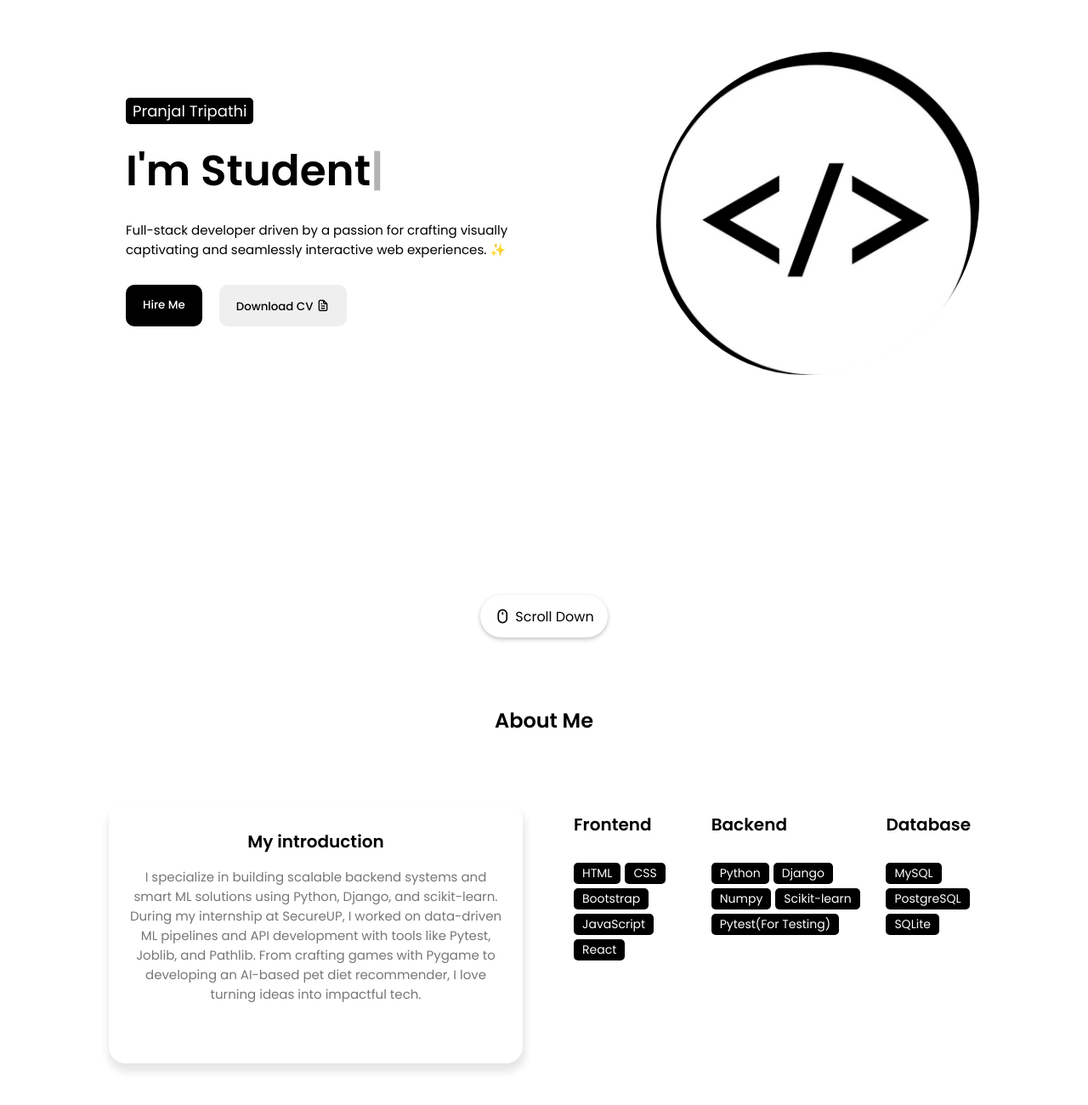
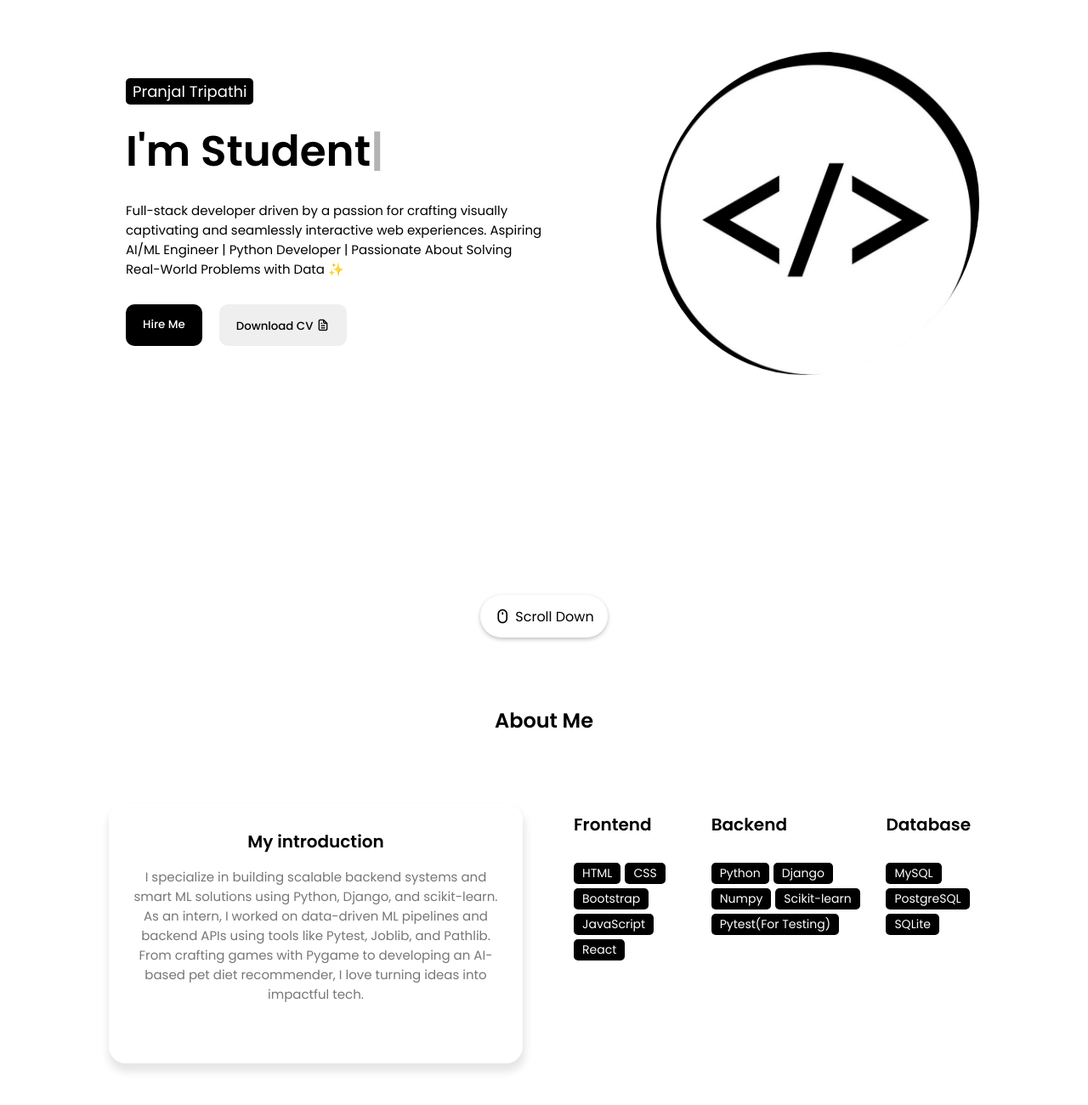
Before and after one commit to PranjalTripatHI07/myportfolio.github.io, a plain HTML site: page index.html in a window 1280 px wide. Shown: the part 250-1550 px from the top of the page at 85% size. Drawn offline with nearby package versions, Linux system fonts and the light colour scheme.

Commit message:
Update index.html

```diff
--- a/index.html
+++ b/index.html
@@ -77,7 +77,8 @@
             <div class="featured-text-info">
               <p>
                 Full-stack developer driven by a passion for crafting visually captivating and
-                seamlessly interactive web experiences. ✨
+                seamlessly interactive web experiences.
+                Aspiring AI/ML Engineer | Python Developer | Passionate About Solving Real-World Problems with Data  ✨
               </p>
             </div>
 
@@ -136,7 +137,7 @@
               <div class="about-info">
                 <h3>My introduction</h3>
                 <p>
-                I specialize in building scalable backend systems and smart ML solutions using Python, Django, and scikit-learn. During my internship at SecureUP, I worked on data-driven ML pipelines and API development with tools like Pytest, Joblib, and Pathlib.
+              I specialize in building scalable backend systems and smart ML solutions using Python, Django, and scikit-learn. As an intern, I worked on data-driven ML pipelines and backend APIs using tools like Pytest, Joblib, and Pathlib.
 
 From crafting games with Pygame to developing an AI-based pet diet recommender, I love turning ideas into impactful tech.
                 </p>
```
